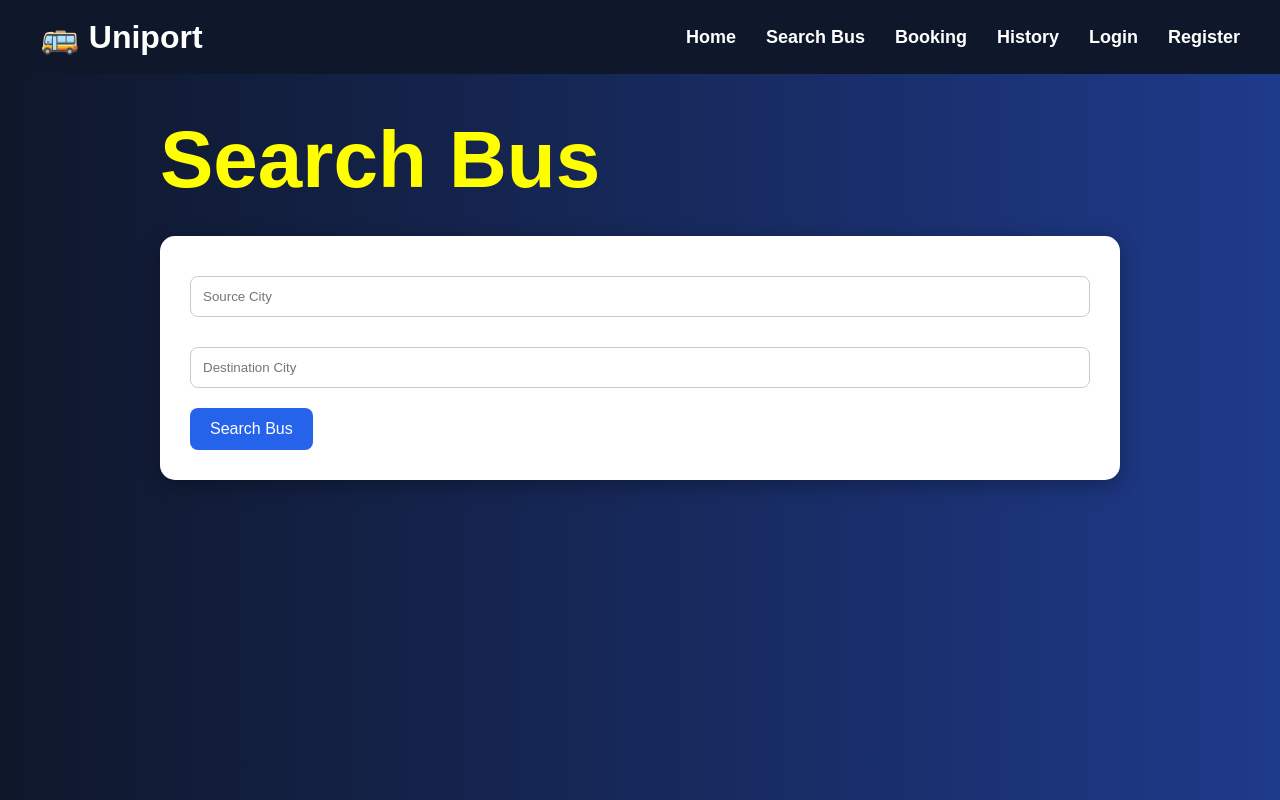
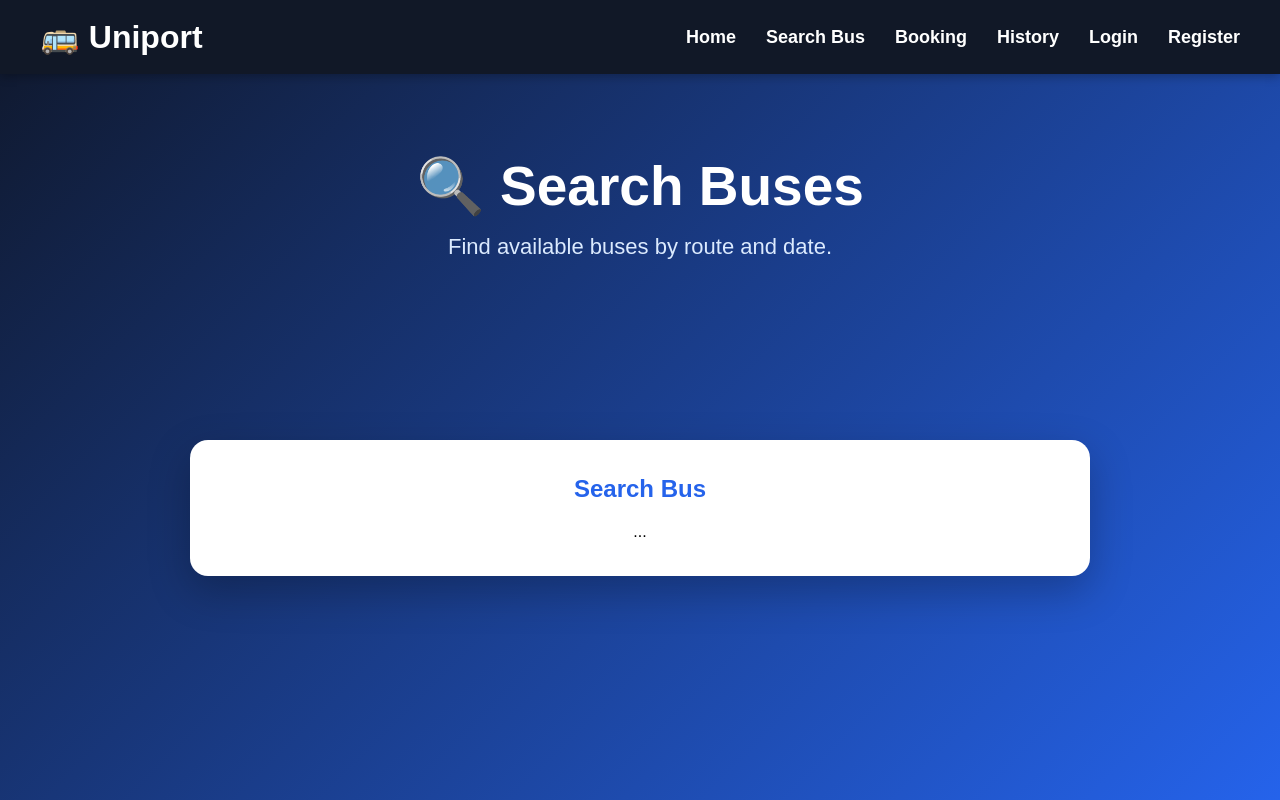
Before and after one commit to farhanmb582-oss/Uniport-Bus-Ticket-Booking-System, a PHP site: page /search.php in a window 1280 px wide. Run offline with PHP 8.4, Linux system fonts and the light colour scheme.

Commit message:
Updated project files

```diff
--- a/booking.php
+++ b/booking.php
@@ -46,6 +46,10 @@ $result2 = mysqli_query($conn,$sql2);
 
 <?php include 'includes/navbar.php'; ?>
 
+<div class="hero">
+    <h1>🔐 Login</h1>
+    <p>Access your Uniport account</p>
+</div>
 <div class="container">
 
 <?php
--- a/search.php
+++ b/search.php
@@ -19,23 +19,27 @@ include 'connect.php';
 
 <?php include 'includes/navbar.php'; ?>
 
+<div class="hero">
+
+    <h1>🔍 Search Buses</h1>
+
+    <p>
+        Find available buses by route and date.
+    </p>
+
+</div>
+
 <div class="container">
 
-<h1>Search Bus</h1>
+    <div class="card">
 
-<form method="POST">
+        <h2>Search Bus</h2>
 
-<input type="text" name="source" placeholder="Source City" required>
+        <form>
+            ...
+        </form>
 
-<input type="text" name="destination" placeholder="Destination City" required>
-
-<button type="submit" name="search">
-
-Search Bus
-
-</button>
-
-</form>
+    </div>
 
 </div>
 
--- a/style.css
+++ b/style.css
@@ -1,7 +1,3 @@
-h1{
-    color: yellow !important;
-    font-size: 80px !important;
-}
 *{
     margin:0;
     padding:0;
@@ -10,86 +6,136 @@ h1{
 }
 
 body{
-    background: linear-gradient(to right, #0f172a, #1e3a8a);
+    background: linear-gradient(135deg, #0f172a, #2563eb);
     color:white;
     min-height:100vh;
 }
+
 /* NAVBAR */
 
-nav{
+.navbar{
     background:#111827;
-    padding:15px 40px;
     display:flex;
     justify-content:space-between;
     align-items:center;
+    padding:18px 40px;
+    box-shadow:0 2px 10px rgba(0,0,0,0.3);
 }
 
-nav h2{
+.logo{
+    color:white;
+    font-size:32px;
+    font-weight:bold;
+}
+
+.nav-links{
+    display:flex;
+    gap:30px;
+    list-style:none;
+}
+
+.nav-links li{
+    list-style:none;
+}
+
+.nav-links a{
+    color:white;
+    text-decoration:none;
+    font-size:18px;
+    font-weight:600;
+    transition:0.3s;
+}
+
+.nav-links a:hover{
     color:#60a5fa;
 }
 
-nav ul{
-    list-style:none;
-    display:flex;
-    gap:20px;
+/* HERO SECTION */
+
+.hero{
+    text-align:center;
+    color:white;
+    padding:80px 20px;
 }
 
-nav ul li a{
+.hero h1{
+    font-size:55px;
+    margin-bottom:15px;
+}
+
+.hero p{
+    font-size:22px;
+    margin-bottom:30px;
+    color:#dbeafe;
+}
+
+/* BUTTON */
+
+.btn-book{
+    display:inline-block;
+    background:#2563eb;
     color:white;
     text-decoration:none;
+    padding:15px 30px;
+    border-radius:10px;
+    font-size:18px;
     font-weight:bold;
     transition:0.3s;
 }
 
-nav ul li a:hover{
-    color:#60a5fa;
+.btn-book:hover{
+    background:#1d4ed8;
 }
 
 /* CONTAINER */
 
 .container{
     width:90%;
-    max-width:1000px;
+    max-width:1100px;
     margin:auto;
     padding:40px 20px;
 }
 
-/* HERO SECTION */
+/* CARD */
 
-.hero{
+.card{
+    background:white;
+    color:black;
+    padding:35px;
+    border-radius:18px;
+    margin:30px auto;
+    max-width:900px;
     text-align:center;
-    padding:80px 20px;
+    box-shadow:0 15px 40px rgba(0,0,0,0.25);
+    animation:fadeIn 0.5s ease-in-out;
 }
 
-.hero h1{
-    font-size:50px;
-    margin-bottom:20px;
+.card h1,
+.card h2{
+    color:#2563eb;
+    margin-bottom:15px;
 }
 
-.hero p{
-    font-size:20px;
-    color:#d1d5db;
+.card p{
+    font-size:18px;
+    line-height:1.6;
+    margin:10px 0;
 }
 
 /* FORM */
 
 form{
-    background:white;
-    color:black;
-    padding:30px;
-    border-radius:15px;
-    margin-top:30px;
-    box-shadow:0 5px 20px rgba(0,0,0,0.3);
+    margin-top:20px;
 }
 
 form input,
 form select{
     width:100%;
     padding:12px;
-    margin-top:10px;
-    margin-bottom:20px;
+    margin-bottom:15px;
     border:1px solid #ccc;
     border-radius:8px;
+    font-size:16px;
 }
 
 button{
@@ -120,7 +166,7 @@ table{
 table th,
 table td{
     padding:15px;
-    border:1px solid #ccc;
+    border:1px solid #ddd;
     text-align:center;
 }
 
@@ -129,17 +175,16 @@ table th{
     color:white;
 }
 
-/* CARD */
+/* FEATURE LIST */
 
-.card{
-    background:white;
-    color:black;
-    padding:30px;
-    border-radius:20px;
-    margin:25px auto;
-    max-width:900px;
-    text-align:center;
-    box-shadow:0 10px 30px rgba(0,0,0,.25);
+.feature-list{
+    list-style:none;
+    padding:0;
+}
+
+.feature-list li{
+    padding:10px;
+    font-size:18px;
 }
 
 /* FOOTER */
@@ -147,111 +192,12 @@ table th{
 footer{
     text-align:center;
     padding:20px;
-    margin-top:40px;
+    margin-top:50px;
     background:#111827;
-}
-.navbar{
-    background:#0f172a;
-    display:flex;
-    justify-content:space-between;
-    align-items:center;
-    padding:18px 40px;
+    color:white;
 }
 
-.logo{
-    color:white;
-    font-size:32px;
-    font-weight:bold;
-}
-
-.nav-links{
-    display:flex;
-    gap:30px;
-}
-
-.nav-links a{
-    color:white;
-    text-decoration:none;
-    font-size:18px;
-    font-weight:600;
-}
-.hero{
-    text-align:center;
-    color:white;
-    padding:80px 20px;
-}
-
-.hero h1{
-    font-size:55px;
-    margin-bottom:15px;
-}
-
-.hero p{
-    font-size:22px;
-    margin-bottom:30px;
-}
-
-.btn-book{
-    background:#2563eb;
-    color:white;
-    text-decoration:none;
-    padding:15px 30px;
-    border-radius:10px;
-    font-size:18px;
-}
-
-.btn-book:hover{
-    background:#1d4ed8;
-}
-
-.feature-list{
-    list-style:none;
-    margin-top:20px;
-}
-
-.feature-list li{
-    padding:8px;
-}
-
-.nav-links,
-.feature-list{
-    list-style: none !important;
-    padding: 0;
-    margin: 0;
-}
-
-.nav-links li,
-.feature-list li{
-    list-style: none !important;
-}
-
-.btn-book{
-    display:inline-block;
-    background:#2563eb;
-    color:white;
-    text-decoration:none;
-    padding:15px 30px;
-    border-radius:10px;
-    font-weight:bold;
-    transition:0.3s;
-}
-
-.btn-book:hover{
-    background:#1d4ed8;
-}
-
-.card p{
-    font-size:18px;
-    margin:10px 0;
-}
-
-.card h1{
-    color:#2563eb;
-}
-
-.card{
-    animation: fadeIn 0.5s ease-in-out;
-}
+/* ANIMATION */
 
 @keyframes fadeIn{
     from{
```
Also changed, not shown: dashboard.php (+13 -19 lines), register.php (+12 -6 lines).
